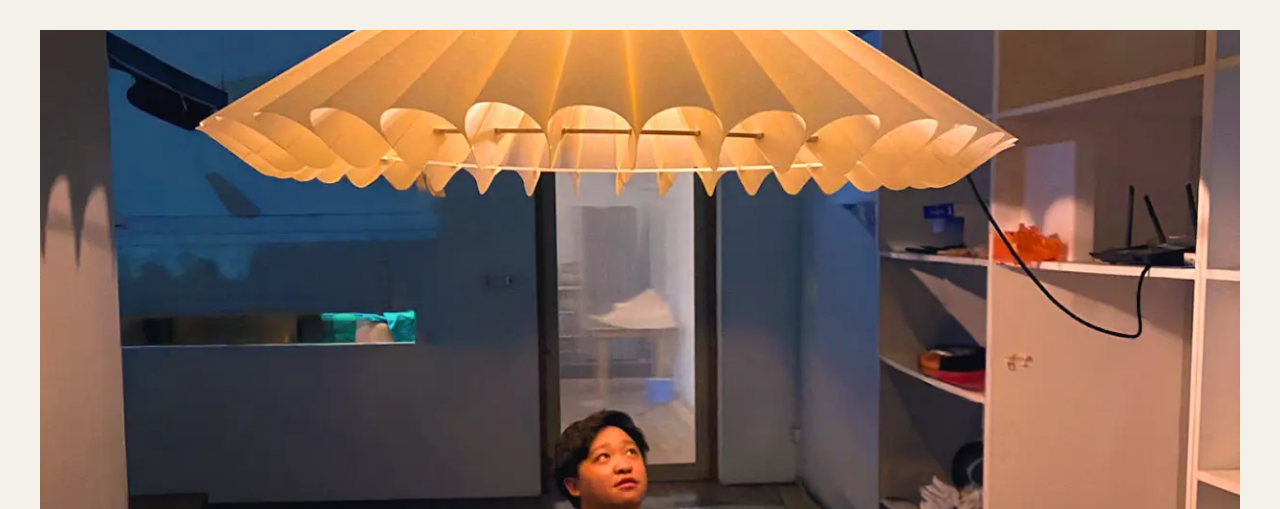
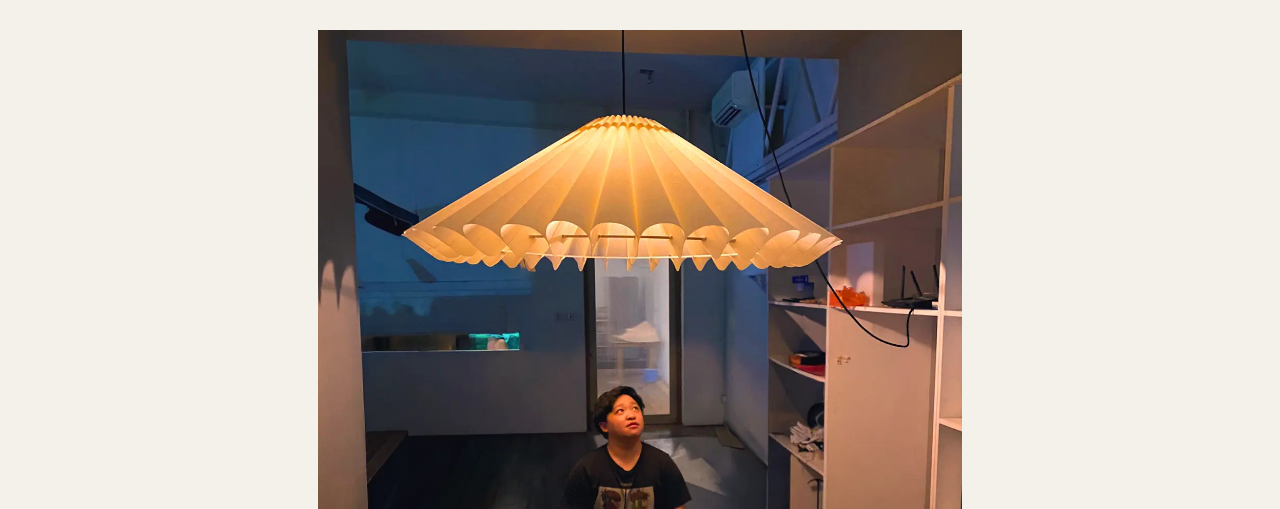
Before and after one commit to Kajiiiii97/kajikwang.com, a plain HTML site: page projects/product-design/lamparda/index.html in a window 1280 px wide. Shown: the part 291-800 px from the top of the page. Drawn offline with Linux system fonts and the light colour scheme.

Commit message:
Project pages: show the lead image uncropped
Co-Authored-By: Claude Opus 5.5 <noreply@anthropic.com>
Claude-Session: https://claude.ai/code/session_019TErydGx2nWfTHBP2DFEHp

```diff
--- a/assets/style.css
+++ b/assets/style.css
@@ -90,7 +90,7 @@ a:hover{color:var(--accent-ink)}
 .proj h1{margin:0;font-size:clamp(40px,6vw,92px);line-height:1;font-weight:300;letter-spacing:-.035em;max-width:1100px}
 .award{display:inline-flex;align-items:center;gap:10px;margin:24px 0 0;padding:8px 14px;background:#fff;border-left:3px solid var(--accent);font-size:14px}
 .herofig{margin:48px 0 0}
-.herofig img{width:100%;max-height:82vh;object-fit:cover;cursor:zoom-in}
+.herofig img{display:block;width:auto;max-width:100%;height:auto;max-height:82vh;margin:0 auto;cursor:zoom-in}
 .pbody{display:grid;grid-template-columns:minmax(0,4fr) minmax(0,8fr);gap:48px;padding:56px 0 24px}
 .facts{margin:0;display:flex;flex-direction:column;gap:16px;font-size:14px}
 .facts dt{font-size:12px;color:var(--sub)}
```
